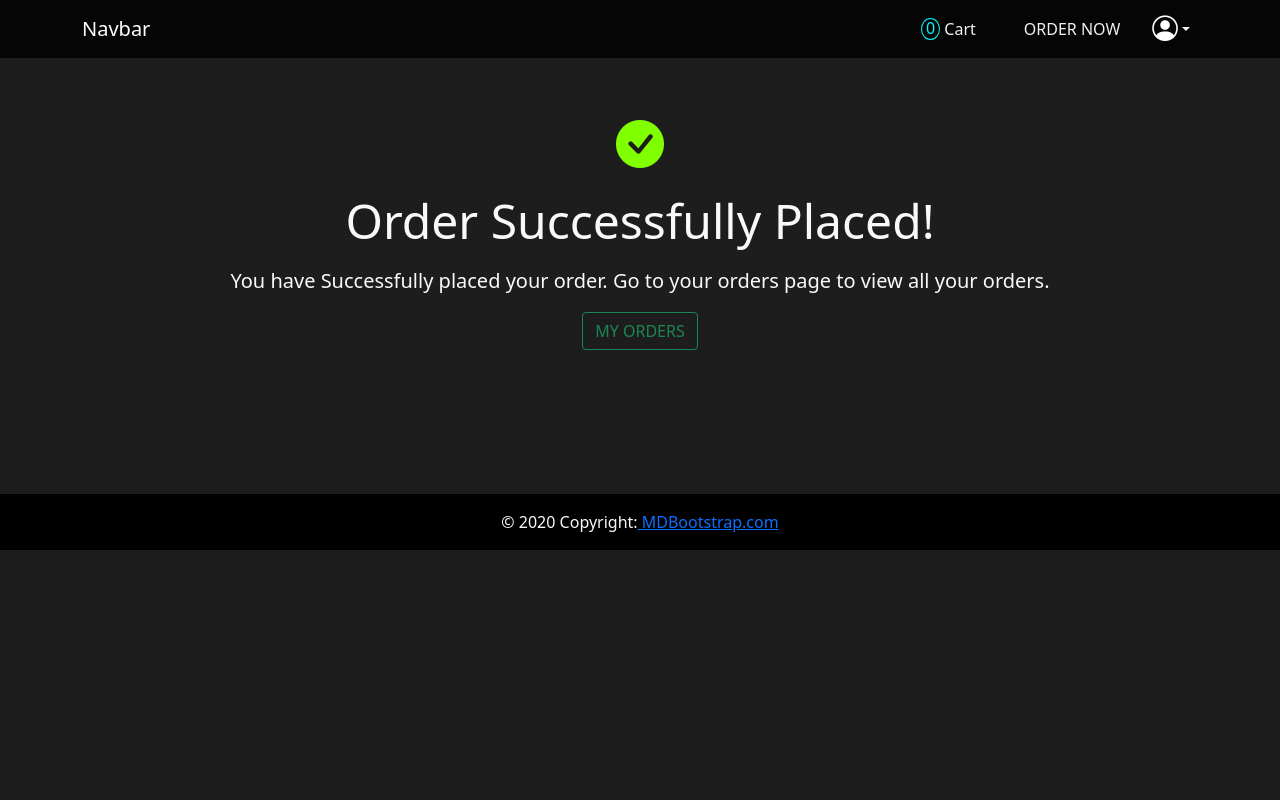
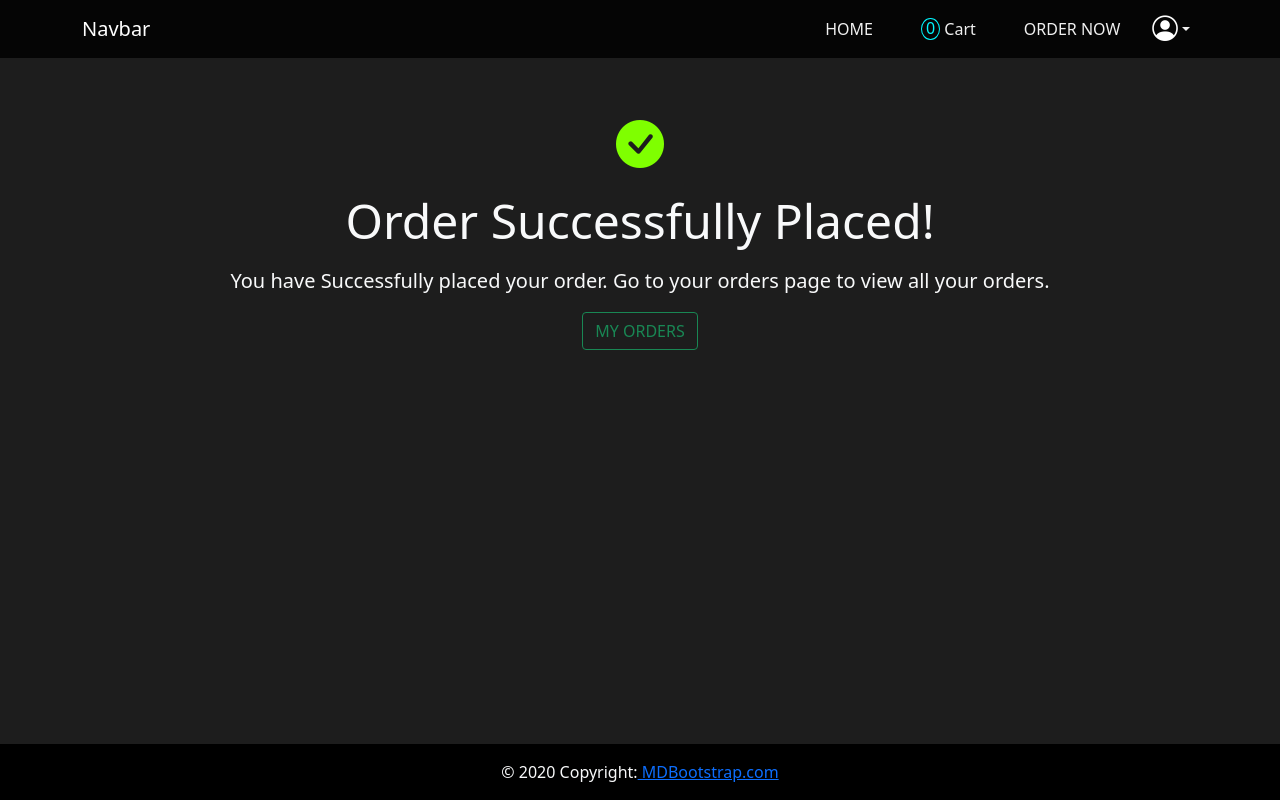
Before and after one commit to kishank12312/fastfood, a Django app: page /ordersuccess/ in a window 1280 px wide. Run offline with Django 3.2, Linux system fonts and the light colour scheme; a user stored in the database is signed in; data comes from the database, SQL or seed files in the repository; both versions use the stored data as it was after the commit.

Commit message:
Fixed Footer Placement, Need to add date to order and address

```diff
--- a/baseapp/templates/baseapp/cart.html
+++ b/baseapp/templates/baseapp/cart.html
@@ -161,8 +161,6 @@
     <br>
 
 </div>
-
-
     <!-- Footer -->
   <footer id="footer" class="page-footer">
   <div class="footer-copyright text-center text-light py-3">© 2020 Copyright:<a href="https://mdbootstrap.com/"> MDBootstrap.com</a></div>
--- a/baseapp/templates/baseapp/index.html
+++ b/baseapp/templates/baseapp/index.html
@@ -66,6 +66,7 @@
     </style>
 </head>
 <body>
+
     <!-- NAVBAR -->
     <nav class="navbar navbar-expand-lg navbar-dark fixed-top">
         <div class="container">
@@ -171,7 +172,7 @@
             <div class="card-body">
               <h5 class="card-title text-light">Go To Your Cart</h5>
               <p class="lead card-text text-light">Head to your cart to complete any pending orders</p>
-              <a href="" class="btn btn-danger">CART</a>
+              <a href="{% url 'cart' %}" class="btn btn-danger">CART</a>
             </div>
           </div>
         </div>
--- a/baseapp/templates/baseapp/success.html
+++ b/baseapp/templates/baseapp/success.html
@@ -33,10 +33,26 @@
         body{
           background-color: #1d1d1d !important;
         }
+        #page-container {
+        position: relative;
+        min-height: 100vh;
+        }
+        #content-wrap {
+          padding-bottom: 3rem;    /* Footer height */
+        }
+
+        #footer {
+          position: absolute;
+          bottom: 0;
+          width: 100%;
+          height: 3.5rem;            /* Footer height */
+        }
 
     </style>
 </head>
 <body>
+<div id="page-container">
+<div id="content-wrap">
     <!-- NAVBAR -->
     <nav class="navbar navbar-expand-lg navbar-dark fixed-top">
         <div class="container">
@@ -48,6 +64,7 @@
             <div class="navbar-nav">
               <!--<a class="nav-link active" aria-current="page" href="#">Home</a>-->
               {% if request.user.is_authenticated %}
+              <a class="nav-link d-flex align-items-center justify-content-center mx-3" href="{% url 'home' %}">HOME</a>
               <a class="nav-link d-flex align-items-center justify-content-center mx-3" href="{% url 'cart' %}">
                 <span class="cartcounter d-flex justify-content-center align-items-center px-1">{{ AllCartItems|length }}</span> &nbsp;Cart
               </a>
@@ -104,10 +121,13 @@
     <br>
     <br>
 
-    <!-- Footer -->
-  <footer class="page-footer">
-  <div class="footer-copyright text-center text-light py-3">© 2020 Copyright:<a href="https://mdbootstrap.com/"> MDBootstrap.com</a></div>
-  </footer>
+</div>
+<!-- Footer -->
+<footer id="footer" class="page-footer">
+<div class="footer-copyright text-center text-light py-3">© 2020 Copyright:<a href="https://mdbootstrap.com/"> MDBootstrap.com</a></div>
+</footer>
+</div>
+
     <script src="https://cdn.jsdelivr.net/npm/bootstrap@5.0.2/dist/js/bootstrap.bundle.min.js" integrity="sha384-MrcW6ZMFYlzcLA8Nl+NtUVF0sA7MsXsP1UyJoMp4YLEuNSfAP+JcXn/tWtIaxVXM" crossorigin="anonymous"></script>
 </body>
 </html>
```
Also changed, not shown: baseapp/templates/baseapp/accountsetup.html (+21 -1 lines), db.sqlite3.
